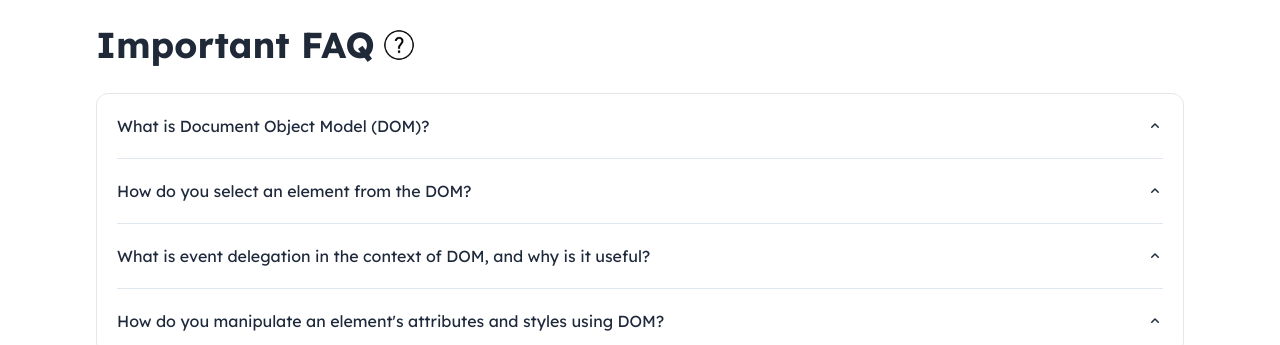
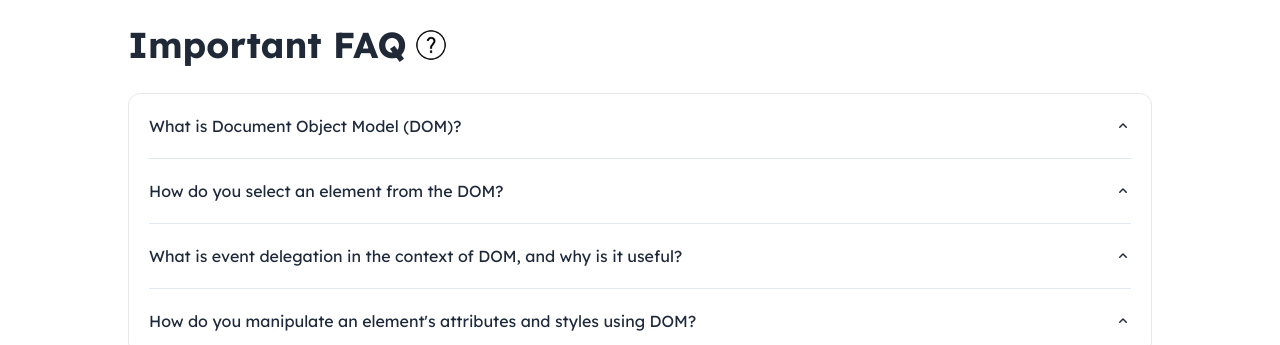
Before and after one commit to ii-shimul/project-donation-for-flood, a plain HTML site: page blog.html in a window 1280 px wide. Shown: the part 99-444 px from the top of the page. Drawn offline with nearby package versions, Linux system fonts and the light colour scheme.

Commit message:
project done

```diff
--- a/blog.html
+++ b/blog.html
@@ -41,15 +41,15 @@
     <!-- navbar end -->
   </header>
 
-  <main class="max-w-[85%] mx-auto">
+  <main class="">
 
-    <div class="flex items-center gap-2 my-7">
+
+    <div class="flex items-center gap-2 my-7 max-w-[80%] mx-auto">
       <h1 class="text-4xl font-bold max-sm:text-2xl">Important FAQ</h1>
       <img class="h-8 w-auto" src="./assets/icons8-faq.gif" alt="">
     </div>
-
     <!-- accordion -->
-    <div class="px-5 border rounded-xl">
+    <div class="px-5 border rounded-xl max-w-[80%] mx-auto">
       <!-- Accordion Item 1 -->
       <div class="border-b border-slate-200">
         <button onclick="toggleAccordion(1)" class="w-full flex justify-between items-center py-5 text-slate-800">
```
